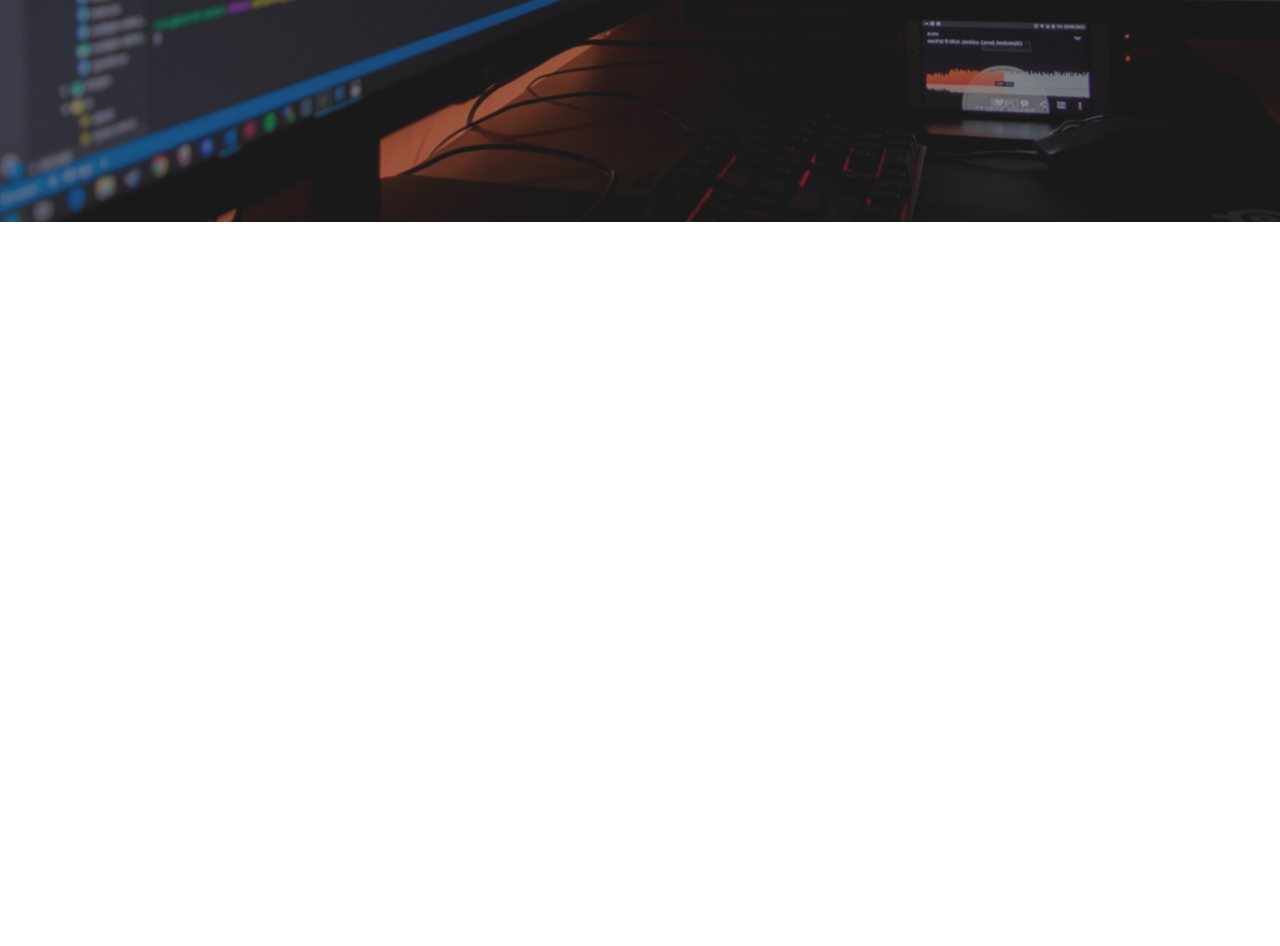
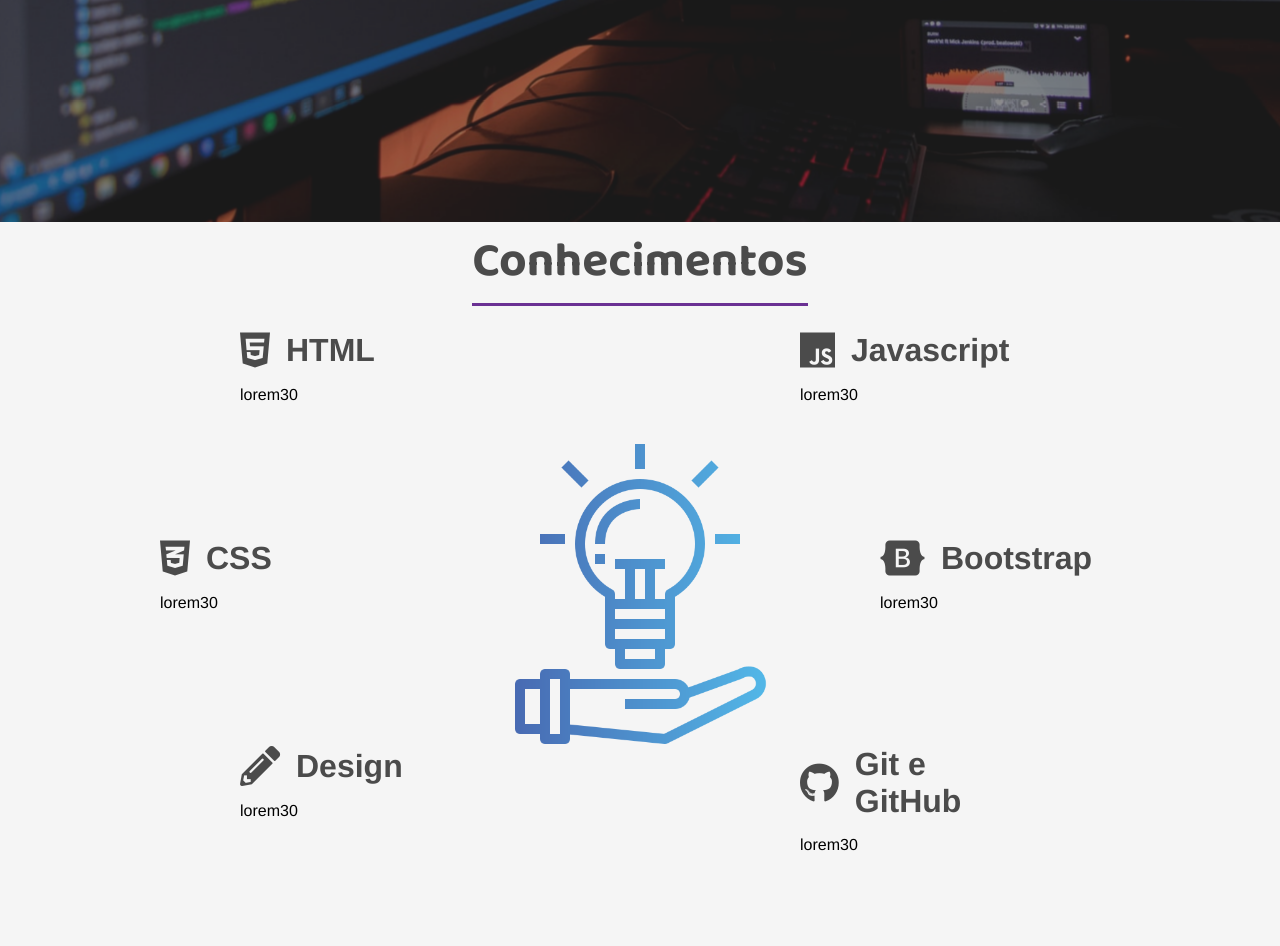
Before and after one commit to Luiz-Cunha/Portifolio, a plain HTML site: page index.html in a window 1280 px wide. Shown: the part 578-1524 px from the top of the page. Before the commit the page ends 800 px from the top, so only its background shows below. Drawn offline with Linux system fonts and the light colour scheme.

Commit message:
:flag: conhecimentos

```diff
--- a/index.html
+++ b/index.html
@@ -31,7 +31,7 @@
             </div>
         </header>
 
-        <div class="sidebar">
+        <aside class="sidebar">
             <nav>
                 <ul class="menu">
                     <li class="menu-item"><a href="#" class="menu-link">Home</a></li>
@@ -46,8 +46,73 @@
                 <a href=""><i class="fab fa-github-alt"></i></a>
                 <a href=""><i class="fab fa-twitter"></i></a>
             </div>
+        </aside>
 
-        </div>
+        <section class="sessao-conhecimentos">
+            <div class="sessao-header">
+                <h1>Conhecimentos</h1>
+            </div>
+            <div class="conhecimentos">
+                <div class="conhecimento">
+                    <div class="conhecimento-header">
+                        <i class="fab fa-html5"></i>
+                        <h3>HTML</h3>
+                    </div>
+                    <div class="conhecimento-text">
+                        <p>lorem30</p>
+                    </div>
+                </div>
+                <div class="conhecimento">
+                    <div class="conhecimento-header">
+                        <i class="fab fa-css3-alt"></i>
+                        <h3>CSS</h3>
+                    </div>
+                    <div class="conhecimento-text">
+                        <p>lorem30</p>
+                    </div>
+                </div>
+                <div class="conhecimento">
+                    <div class="conhecimento-header">
+                        <i class="fas fa-pencil-alt"></i>
+                        <h3>Design</h3>
+                    </div>
+                    <div class="conhecimento-text">
+                        <p>lorem30</p>
+                    </div>
+                </div>
+                <div class="conhecimento">
+                    <div class="conhecimento-header">
+                        <i class="fab fa-js"></i>
+                        <h3>Javascript</h3>
+                    </div>
+                    <div class="conhecimento-text">
+                        <p>lorem30</p>
+                    </div>
+                </div>
+                <div class="conhecimento">
+                    <div class="conhecimento-header">
+                        <i class="fab fa-bootstrap"></i>
+                        <h3>Bootstrap</h3>
+                    </div>
+                    <div class="conhecimento-text">
+                        <p>lorem30</p>
+                    </div>
+                </div>
+                <div class="conhecimento">
+                    <div class="conhecimento-header">
+                        <i class="fab fa-github"></i>
+                        <h3>Git e GitHub</h3>
+                    </div>
+                    <div class="conhecimento-text">
+                        <p>lorem30</p>
+                    </div>
+                </div>
+                <div class="conhecimentos-img-wrapper">
+                    <img src="imagens/tentar.png" alt="imagem alternativa">
+                </div>
+            </div>
+        </section>
+
 
     </div>
 </body>
--- a/style.css
+++ b/style.css
@@ -231,3 +231,90 @@ header{
 .social-media i:hover{
     background-color: #a044ff;
 }
+
+.conhecimentos{
+    display: grid;
+    grid-template-columns: repeat(16, 1fr);
+    grid-template-rows: repeat(6, 6rem);
+    row-gap: .5rem;
+}
+
+.conhecimento:nth-child(1){
+    grid-column: 4 / 7;
+    grid-row: 1 / 3;
+}
+
+.conhecimento:nth-child(2){
+    grid-column: 3 / 6;
+    grid-row: 3 / 5;
+}
+
+.conhecimento:nth-child(3){
+    grid-column: 4 / 7;
+    grid-row: 5 / -1;
+}
+
+.conhecimento:nth-child(4){
+    grid-column: 11 / 14;
+    grid-row: 1 / 3;
+}
+
+.conhecimento:nth-child(5){
+    grid-column: 12 / 15;
+    grid-row: 3 / 5;
+}
+
+.conhecimento:nth-child(6){
+    grid-column: 11 / 14;
+    grid-row: 5 / -1;
+}
+
+.sessao-conhecimentos{
+    background-color: #f5f5f5;
+}
+
+.sessao-header{
+    display: flex;
+    align-items: center;
+    justify-content: center;
+}
+
+.sessao-header h1{
+    font-family: var(--font-primary);
+    font-size: 3rem;
+    color: #4b4b4b;
+    border-bottom: solid 3px #6a3093;
+    margin-bottom: 1.5rem;
+}
+
+.conhecimento-header{
+    display: flex;
+    align-items: center;
+    color: #4b4b4b;
+}
+
+.conhecimento-header i{
+    font-size: 2.5rem;
+}
+
+.conhecimento-header h3{
+    font-family: var(--font-secondary);
+    font-size: 2rem;
+    padding-left: 1rem;
+}
+
+.conhecimento-text{
+    font-family: var(--font-secondary);
+    margin-top: 1rem;
+}
+
+.conhecimentos-img-wrapper{
+    grid-column: 7 / 11;
+    grid-row: 2 / 6;
+    width: 100%;
+}
+
+.conhecimentos-img-wrapper img{
+    object-fit: cover;
+    width: 100%;
+}
```
Also changed, not shown: Imagens/tentar.png (added).
